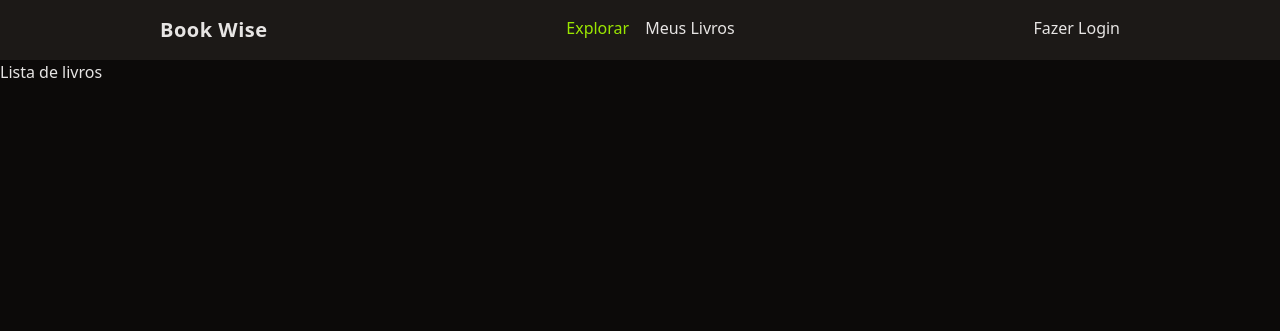
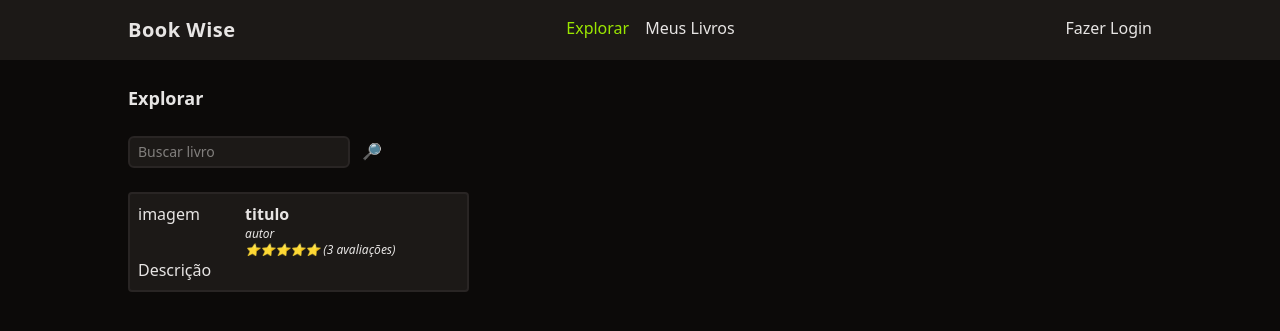
Before and after one commit to jonathan-matheus/bookwise, a PHP site: page / in a window 1280 px wide. Shown: the top 331 px of the page. Run offline with PHP 8.4, Linux system fonts and the light colour scheme; style sheets or scripts are compiled from the project's sources.

Commit message:
Ajusta a estrutura do HTML e adiciona formulário de busca na página inicial

```diff
--- a/src/index.php
+++ b/src/index.php
@@ -11,7 +11,7 @@
 <body class="bg-stone-950 text-stone-200">
 
     <header class="bg-stone-900">
-        <nav class="mx-auto max-w-screen-lg flex justify-between px-8 py-4">
+        <nav class="mx-auto max-w-screen-lg flex justify-between py-4">
             <div class="font-bold text-xl tracking-wide">Book Wise</div>
             <ul class="flex space-x-4">
                 <li><a href="/" class="text-lime-400">Explorar</a></li>
@@ -22,8 +22,29 @@
             </ul>
         </nav>
     </header>
-    <main>
-        Lista de livros
+
+    <main class="mx-auto max-w-screen-lg space-y-6">
+        <h1 class="mt-6 font-bold text-lg">Explorar</h1>
+        <form class="w-full space-x-2">
+            <input type="text" class="border-stone-800 border-2 rounded-md bg-stone-900 text-sm px-2 py-1"
+                placeholder="Buscar livro" name="pesquisar">
+            <button type="submit">🔎</button>
+        </form>
+        <section class="space-y-4">
+            <div class="w-1/3 p-2 rounded border-stone-800 border-2 bg-stone-900">
+                <div class="flex">
+                    <div class="w-1/3">imagem</div>
+                    <div>
+                        <div class="font-semibold">titulo</div>
+                        <div class="text-xs italic">autor</div>
+                        <div class="text-xs italic">⭐️⭐️⭐️⭐️⭐️ (3 avaliações)</div>
+                    </div>
+                </div>
+                <div>
+                    Descrição
+                </div>
+            </div>
+        </section>
     </main>
 </body>
 
```
